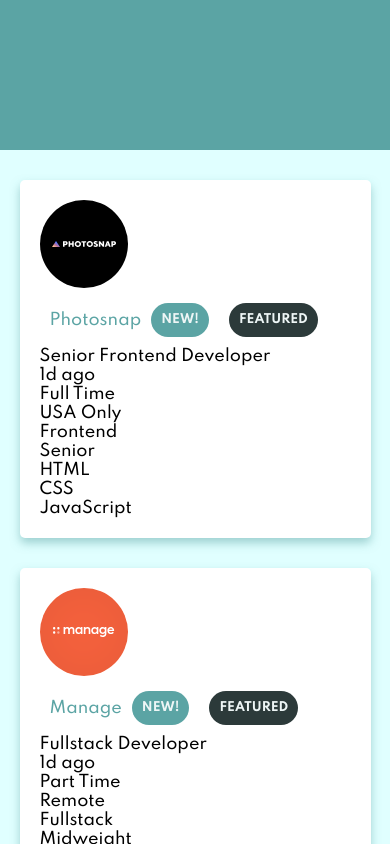
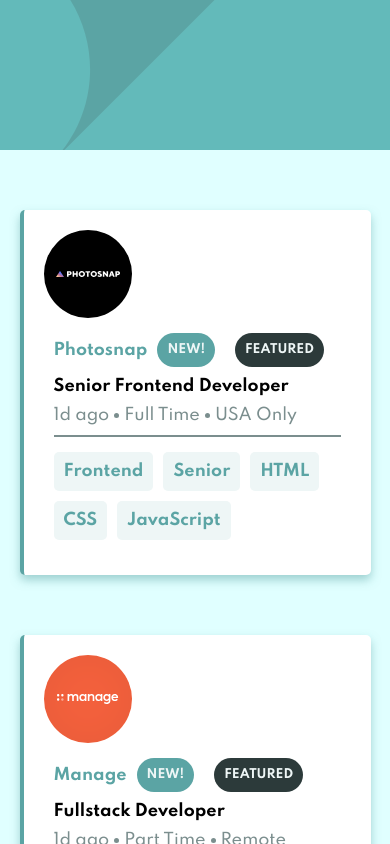
Before and after one commit to Loquen/job-filter, a React (Create React App) app: page / in a window 390 px wide. Shown: the top 844 px of the page. Built offline with nearby package versions, Linux system fonts and the light colour scheme.

Commit message:
mobile styles with hover states

```diff
--- a/src/App.scss
+++ b/src/App.scss
@@ -26,6 +26,7 @@ $darkest-cyan: hsl(180, 14%, 20%);
 
 .NavBar {
   background-color: $dark-cyan;
+  background-image: url('/bg-header-mobile.svg');
   height: 150px;
 }
 
@@ -34,14 +35,17 @@ $darkest-cyan: hsl(180, 14%, 20%);
   margin: auto;
 }
 
+.feat {
+  border-left: 4px solid $dark-cyan;
+}
+
 .job {
-  padding: 20px;
-  margin: 30px auto;
+  padding:20px;
+  margin: 60px auto;
   text-align: left;
   background-color: white;
   border-radius: 5px;
-  box-shadow: 0 5px 10px rgba( $dark-cyan, .5 )
-  ;
+  box-shadow: 0 5px 10px rgba( $dark-cyan, .5 );
 
   .company {
     display: flex;
@@ -50,6 +54,11 @@ $darkest-cyan: hsl(180, 14%, 20%);
 
     .title {
       color: $dark-cyan;
+      font-weight: 700;
+    }
+
+    .hide {
+      display: none;
     }
 
     .new, .feature {
@@ -61,6 +70,7 @@ $darkest-cyan: hsl(180, 14%, 20%);
       padding: 10px;
       margin: 0 10px;
     }
+
     .new {
       background-color: $dark-cyan;
     }
@@ -69,4 +79,58 @@ $darkest-cyan: hsl(180, 14%, 20%);
       background-color: $darkest-cyan;
     }
   }
+
+  .position {
+    margin: 10px;
+    font-weight: 700;
+  }
+
+  .position:hover {
+    color: $dark-cyan;
+    cursor: pointer;
+  }
+
+  .about {
+    display: flex;
+    align-items: center;
+    margin: 10px;
+
+    .element {
+      color: $darker-cyan;
+
+    }
+    .dot {
+      border-radius: 50%;
+      width: 5px;
+      height: 5px;
+      margin: 0 5px;
+      background-color: $darker-cyan;
+    }
+  }
+
+  hr {
+    margin: 10px;
+    border: 1px solid $darker-cyan;
+  }
+
+  .filter {
+    display: flex;
+    flex-wrap: wrap;
+    margin: 10px 5px;
+
+    .filter-option {
+      font-weight: 700;
+      padding: 10px;
+      margin: 5px;
+      color: $dark-cyan;
+      background-color: $filter-cyan;
+      border-radius: 5px;
+    }
+
+    .filter-option:hover {
+      background-color: $dark-cyan;
+      color: $filter-cyan;
+      cursor: pointer;
+    }
+  }
 }
--- a/src/Job.jsx
+++ b/src/Job.jsx
@@ -7,28 +7,33 @@ function Job({
 }) {
   let filters = [role, level, ...languages, ...tools];
   return (
-    <div className='job'>
+    <div className={`job ${featured ? 'feat' : ''}`}>
       <div className='logo'>
         <img src={url} alt={`${company} logo`}/>
       </div>
       <div className='company'>
         <div className='title'>{company}</div>
-        <div className='new'>New!</div>
-        <div className='feature'>Featured</div>
+        <div className={newJob ? 'new' : 'hide'}>New!</div>
+        <div className={featured ? 'feature' : 'hide'}>Featured</div>
       </div>
       <div className='position'>
         {position}
       </div>
       <div className='about'>
-        <div className='time'>{postedAt}</div>
-        <div className='type'>{contract}</div>
-        <div className='location'>{location}</div>
+        <div className='element'>{postedAt}</div>
+        <div className='dot'></div>
+        <div className='element'>{contract}</div>
+        <div className='dot'></div>
+        <div className='element'>{location}</div>
       </div>
-      {filters.map((item, key) =>
-        <div key={key} className='filter-option'>
-          {item}
-        </div>
+      <hr/>
+      <div className='filter'>
+        {filters.map((item, key) =>
+          <div key={key} className='filter-option'>
+            {item}
+          </div>
         )}
+      </div>
     </div>
   );
 }
```
